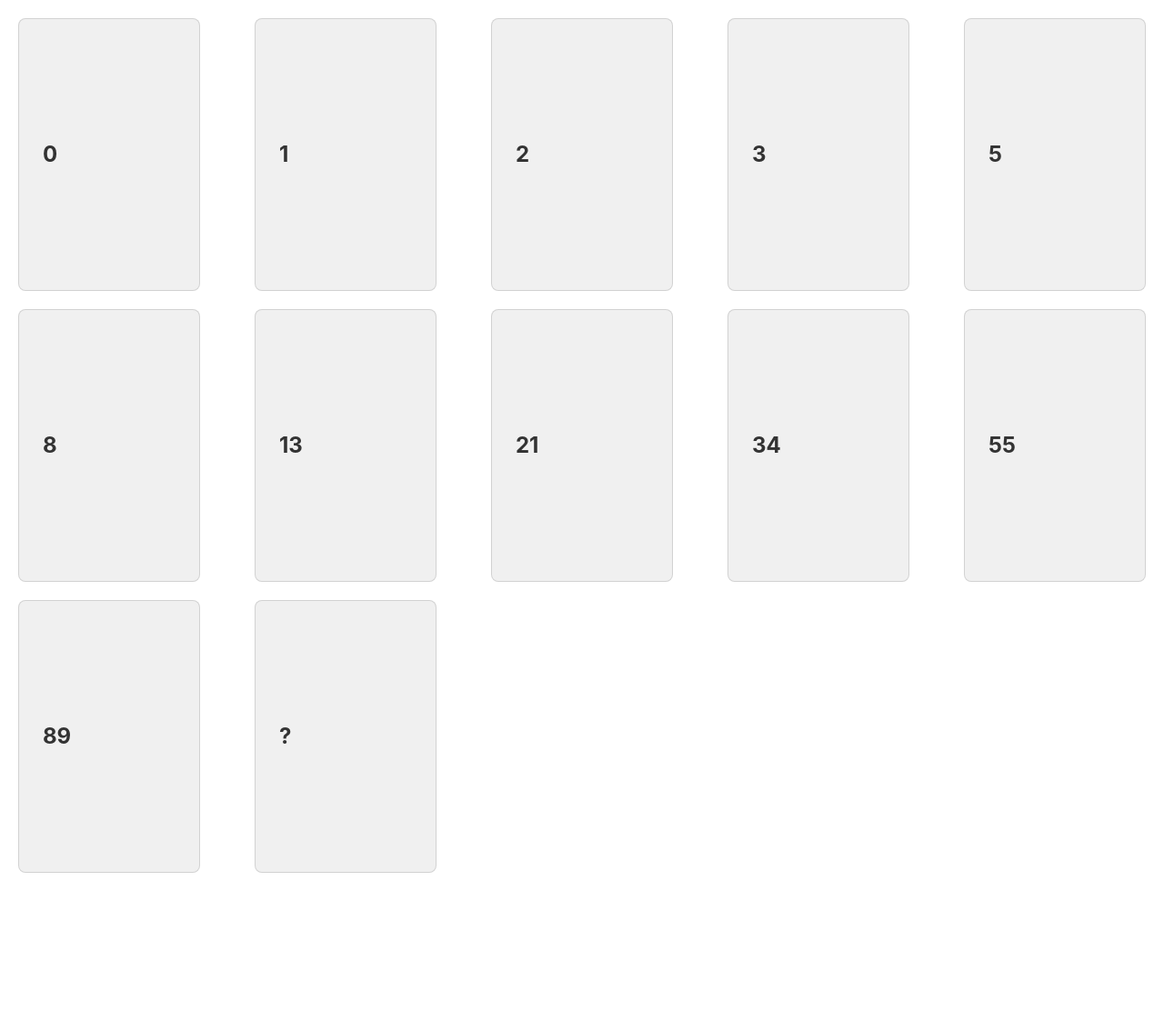
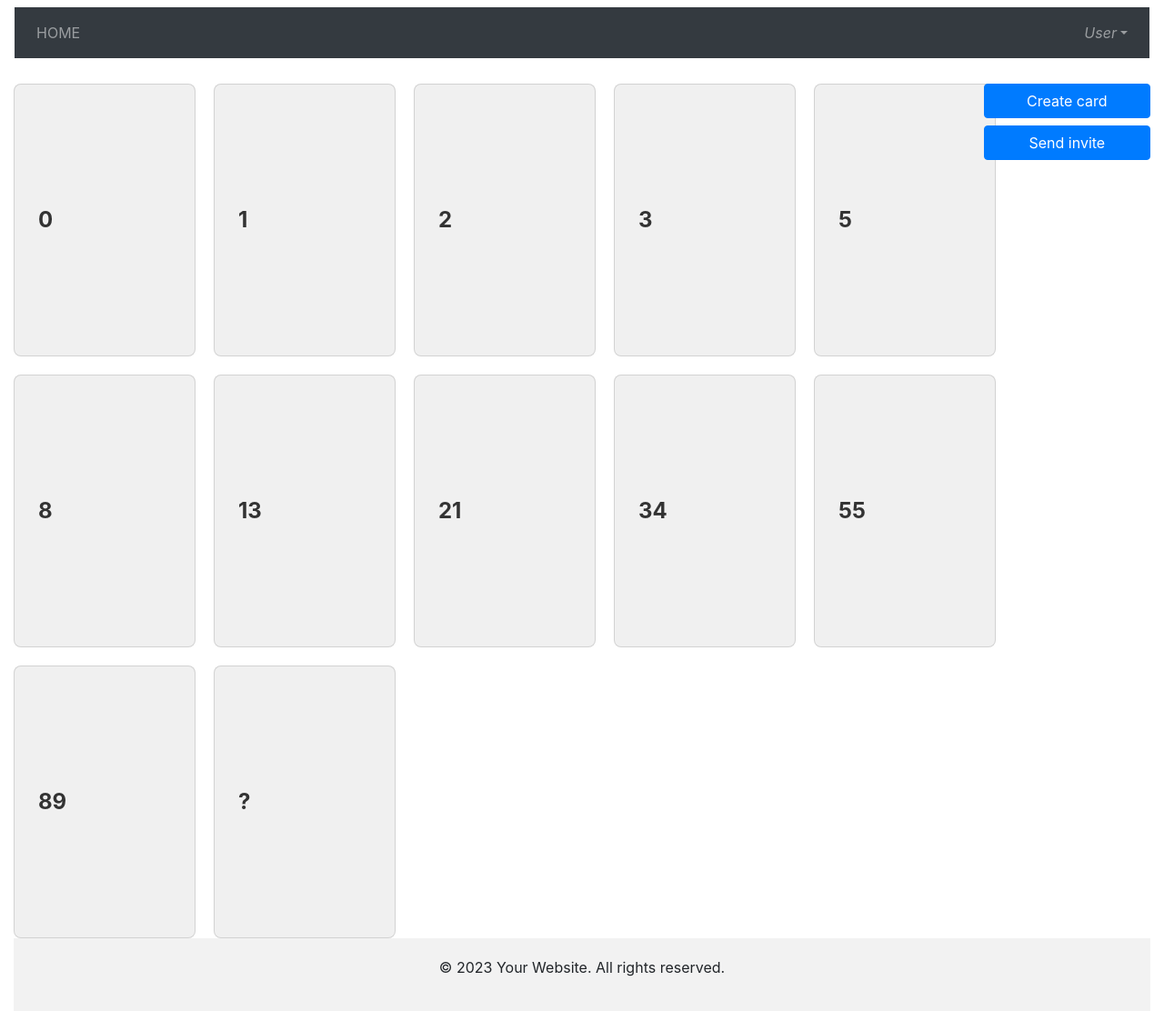
Before and after one commit to letssharepie/planpok, a Nuxt app: page / in a window 1280 px wide. Shown: the whole page at 91% size. Before the commit the page ends 960 px from the top, so only its background shows below. Built offline with nearby package versions, Linux system fonts and the light colour scheme.

Commit message:
add footer and sidebar, still need styling

```diff
--- a/components/Card.vue
+++ b/components/Card.vue
@@ -19,7 +19,7 @@
 export default {
   props: {
     fibonacciNumber: {
-      type: Number,
+      type: [Number, String],
       required: true,
     },
   },
--- a/components/Footer.vue
+++ b/components/Footer.vue
@@ -1,22 +1,23 @@
 <template>
+  <footer class="footer">
     <div class="container">
       <p>&copy; 2023 Your Website. All rights reserved.</p>
     </div>
+  </footer>
 </template>
 
 <style scoped>
-  footer {
+.footer {
   background-color: #f2f2f2;
   padding: 20px;
   text-align: center;
+  position: sticky;
+  bottom: 0;
+  width: 100%;
 }
 
 .container {
   max-width: 1200px;
   margin: 0 auto;
 }
-
-  p {
-    margin: 0;
-  }
 </style>
--- a/components/Navbar.vue
+++ b/components/Navbar.vue
@@ -1,6 +1,6 @@
 <template>
   <div>
-  <b-navbar toggleable="lg" type="dark" variant="dark">
+    <b-navbar toggleable="lg" type="dark" variant="dark" fluid>
       <b-navbar-toggle target="nav-collapse"></b-navbar-toggle>
 
       <b-collapse id="nav-collapse" is-nav>
--- /dev/null
+++ b/components/Sidebar.vue
@@ -0,0 +1,20 @@
+<template>
+  <div class="sidebar-container">
+    <div class="sidebar-content">
+      <b-button variant="primary" block>Create card</b-button>
+      <b-button variant="primary" block>Send invite</b-button>
+    </div>
+  </div>
+</template>
+
+<style scoped>
+.sidebar-container {
+  display: flex;
+  justify-content: flex-end;
+  padding-top: 20px;
+}
+
+.sidebar-content {
+  width: 200px;
+}
+</style>
--- a/pages/index.vue
+++ b/pages/index.vue
@@ -1,15 +1,54 @@
 <template>
-  <div>
-    <Deck />
+  <div class="container">
+    <b-row>
+      <Navbar class="navbar" />
+    </b-row>
+    <b-row>
+      <b-col cols="10">
+        <Deck />
+      </b-col>
+
+      <b-col cols="2">
+        <Sidebar />
+      </b-col>
+    </b-row>
+    <b-row>
+      <b-col>
+        <Footer />
+      </b-col>
+    </b-row>
   </div>
 </template>
 
 <script>
 import Deck from "~/components/Deck.vue";
+import Navbar from "~/components/Navbar.vue";
+import Sidebar from "~/components/Sidebar.vue";
+import Footer from "~/components/Footer.vue";
 
 export default {
   components: {
     Deck,
+    Navbar,
+    Sidebar,
+    Footer,
   },
 };
 </script>
+
+<style>
+.container {
+  display: flex;
+  flex-direction: column;
+  width: 100%;
+  max-width: 100%;
+}
+
+.content {
+  display: flex;
+}
+
+.navbar {
+  width: 100%;
+}
+</style>
```
Lines whose indentation alone changed are shown as unchanged.
